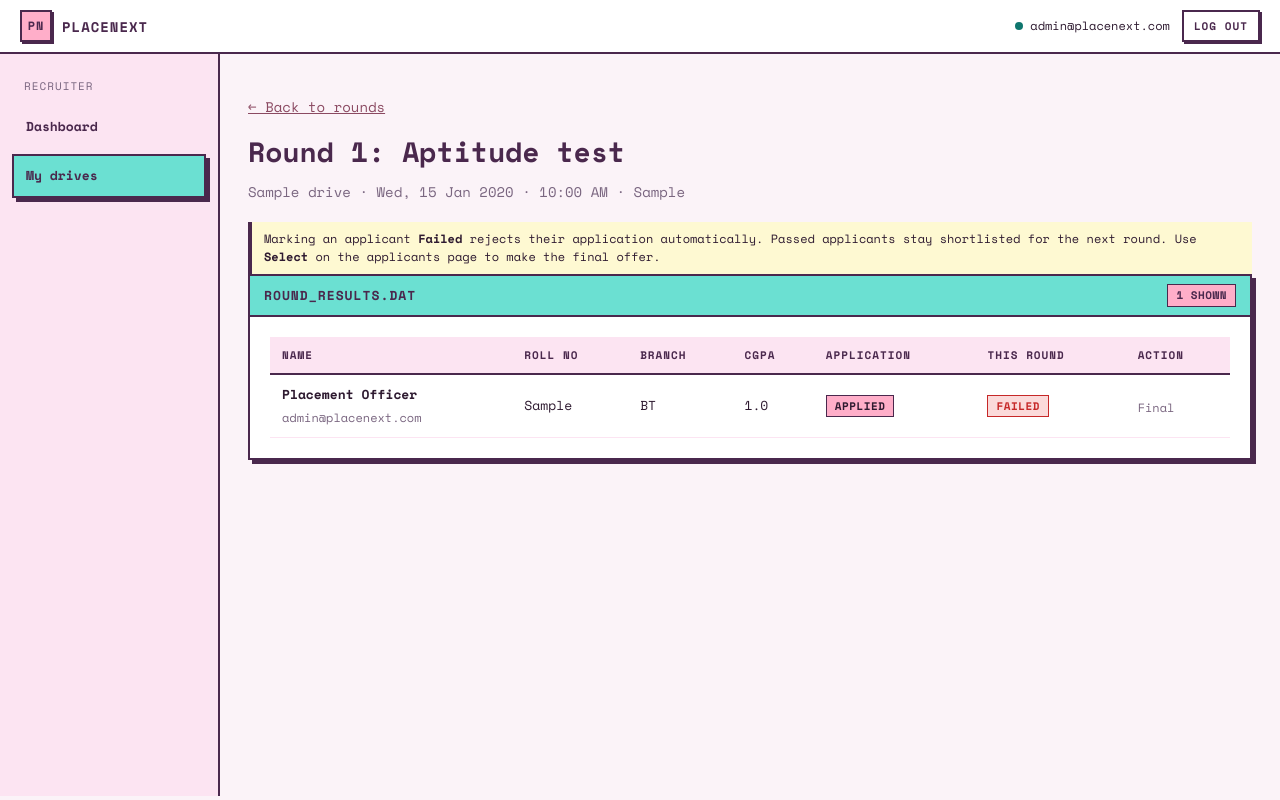
After one commit to 1ow1atency/placenext, a Spring Boot app: page /recruiter/drives/1/rounds/1/results in a window 1280 px wide. The commit adds this page. Run offline with Spring Boot 4, Linux system fonts and the light colour scheme; a user stored in the database is signed in; tables that the repository leaves empty hold one stand-in row (values such as "Sample post"); some of the project's set-up classes (security, data sources, template engines, error pages and the like) are left out, and stand-ins take their place.

Commit message:
Step 12: record round results with auto-reject on fail

```diff
--- /dev/null
+++ b/src/main/java/com/placenext/placenext/controller/RecruiterResultController.java
@@ -0,0 +1,126 @@
+package com.placenext.placenext.controller;
+
+import com.placenext.placenext.model.Application;
+import com.placenext.placenext.model.ApplicationStatus;
+import com.placenext.placenext.model.Drive;
+import com.placenext.placenext.model.DriveStatus;
+import com.placenext.placenext.model.RecruiterProfile;
+import com.placenext.placenext.model.Round;
+import com.placenext.placenext.model.RoundOutcome;
+import com.placenext.placenext.model.User;
+import com.placenext.placenext.repository.ApplicationRepository;
+import com.placenext.placenext.repository.RecruiterProfileRepository;
+import com.placenext.placenext.repository.RoundRepository;
+import com.placenext.placenext.repository.UserRepository;
+import com.placenext.placenext.service.DriveService;
+import com.placenext.placenext.service.RoundResultService;
+import org.springframework.security.core.Authentication;
+import org.springframework.stereotype.Controller;
+import org.springframework.ui.Model;
+import org.springframework.web.bind.annotation.GetMapping;
+import org.springframework.web.bind.annotation.PathVariable;
+import org.springframework.web.bind.annotation.PostMapping;
+import org.springframework.web.bind.annotation.RequestMapping;
+import org.springframework.web.bind.annotation.RequestParam;
+import org.springframework.web.servlet.mvc.support.RedirectAttributes;
+
+import java.util.List;
+import java.util.Map;
+
+@Controller
+@RequestMapping("/recruiter/drives/{driveId}/rounds/{roundId}/results")
+public class RecruiterResultController {
+
+    private final UserRepository userRepository;
+    private final RecruiterProfileRepository recruiterProfileRepository;
+    private final DriveService driveService;
+    private final RoundRepository roundRepository;
+    private final ApplicationRepository applicationRepository;
+    private final RoundResultService roundResultService;
+
+    public RecruiterResultController(UserRepository userRepository,
+                                     RecruiterProfileRepository recruiterProfileRepository,
+                                     DriveService driveService,
+                                     RoundRepository roundRepository,
+                                     ApplicationRepository applicationRepository,
+                                     RoundResultService roundResultService) {
+        this.userRepository = userRepository;
+        this.recruiterProfileRepository = recruiterProfileRepository;
+        this.driveService = driveService;
+        this.roundRepository = roundRepository;
+        this.applicationRepository = applicationRepository;
+        this.roundResultService = roundResultService;
+    }
+
+    @GetMapping
+    public String view(@PathVariable("driveId") Long driveId,
+                       @PathVariable("roundId") Long roundId,
+                       Authentication auth, Model model) {
+        Drive drive = ownedDrive(driveId, auth);
+        if (drive == null) return "redirect:/recruiter/drives";
+        Round round = roundOf(drive, roundId);
+        if (round == null) return "redirect:/recruiter/drives/" + driveId + "/rounds";
+
+        Map<Long, RoundOutcome> results = roundResultService.forRound(round);
+
+        // Shortlisted/selected applicants, plus anyone who already has a result in this round.
+        List<Application> applicants = applicationRepository
+                .findByDriveAndStatusNotOrderByAppliedAtDesc(drive, ApplicationStatus.WITHDRAWN)
+                .stream()
+                .filter(a -> a.getStatus() == ApplicationStatus.SHORTLISTED
+                        || a.getStatus() == ApplicationStatus.SELECTED
+                        || results.containsKey(a.getId()))
+                .toList();
+
+        model.addAttribute("drive", drive);
+        model.addAttribute("round", round);
+        model.addAttribute("applicants", applicants);
+        model.addAttribute("results", results);
+        return "recruiter/round-results";
+    }
+
+    @PostMapping("/{applicationId}")
+    public String record(@PathVariable("driveId") Long driveId,
+                         @PathVariable("roundId") Long roundId,
+                         @PathVariable("applicationId") Long applicationId,
+                         @RequestParam("outcome") RoundOutcome outcome,
+                         Authentication auth,
+                         RedirectAttributes redirect) {
+        Drive drive = ownedDrive(driveId, auth);
+        if (drive == null) return "redirect:/recruiter/drives";
+        Round round = roundOf(drive, roundId);
+        if (round == null) return "redirect:/recruiter/drives/" + driveId + "/rounds";
+
+        try {
+            roundResultService.record(round, applicationId, outcome);
+            redirect.addFlashAttribute("message",
+                    outcome == RoundOutcome.FAILED
+                            ? "Marked as failed. The application was rejected."
+                            : "Marked as passed.");
+        } catch (RuntimeException e) {
+            redirect.addFlashAttribute("error", e.getMessage());
+        }
+        return "redirect:/recruiter/drives/" + driveId + "/rounds/" + roundId + "/results";
+    }
+
+    private Round roundOf(Drive drive, Long roundId) {
+        Round round = roundRepository.findById(roundId).orElse(null);
+        if (round == null || !round.getDrive().getId().equals(drive.getId())) {
+            return null;
+        }
+        return round;
+    }
+
+    /** Returns the drive only if it is approved and belongs to the logged-in recruiter. */
+    private Drive ownedDrive(Long driveId, Authentication auth) {
+        User user = userRepository.findByEmail(auth.getName()).orElseThrow();
+        RecruiterProfile recruiter = recruiterProfileRepository.findByUser(user).orElse(null);
+        Drive drive = driveService.findById(driveId).orElse(null);
+        if (recruiter == null || drive == null
+                || !drive.getRecruiter().getId().equals(recruiter.getId())
+                || drive.getStatus() != DriveStatus.APPROVED) {
+            return null;
+        }
+        return drive;
+    }
+}
--- a/src/main/resources/static/css/placenext.css
+++ b/src/main/resources/static/css/placenext.css
@@ -230,3 +230,11 @@ textarea.input { min-height: 120px; resize: vertical; line-height: 1.5; }
 }
 .round-info { display: flex; flex-direction: column; gap: 2px; font-size: 14px; }
 .round-info strong { font-size: 15px; }
+
+/* ===== Round results (Step 12) ===== */
+.round-result {
+    margin-left: auto;
+    align-self: center;
+    text-align: right;
+    white-space: nowrap;
+}
--- /dev/null
+++ b/src/main/resources/templates/recruiter/round-results.html
@@ -0,0 +1,85 @@
+<!DOCTYPE html>
+<html xmlns:th="http://www.thymeleaf.org">
+<head th:replace="~{fragments :: pageHead('Round results')}"></head>
+<body>
+<header th:replace="~{fragments :: statusbar}"></header>
+<div class="shell">
+    <nav th:replace="~{fragments :: sidenav('drives', 'RECRUITER')}"></nav>
+    <main class="main">
+
+        <p><a th:href="@{/recruiter/drives/{id}/rounds(id=${drive.id})}">← Back to rounds</a></p>
+
+        <div class="page-head">
+            <div class="page-title">
+                <h1 th:text="'Round ' + ${round.roundNo} + ': ' + ${round.type.label}">Round</h1>
+                <p th:text="${drive.title} + ' · ' + ${#temporals.format(round.scheduledAt, 'EEE, dd MMM yyyy · hh:mm a')} + ' · ' + ${round.venue}">Info</p>
+            </div>
+        </div>
+
+        <div class="alert alert-success" th:if="${message}" th:text="${message}">Done</div>
+        <div class="alert alert-error" th:if="${error}" th:text="${error}">Error</div>
+
+        <div class="note">Marking an applicant <strong>Failed</strong> rejects their application automatically. Passed applicants stay shortlisted for the next round. Use <strong>Select</strong> on the applicants page to make the final offer.</div>
+
+        <div class="window">
+            <div class="window-bar mint">
+                <span>ROUND_RESULTS.DAT</span>
+                <span class="badge" th:text="${#lists.size(applicants)} + ' shown'">0 shown</span>
+            </div>
+            <div class="window-body">
+                <div class="empty" th:if="${#lists.isEmpty(applicants)}">
+                    <div class="empty-icon">📭</div>
+                    <strong>No shortlisted applicants yet</strong>
+                    <p>Shortlist applicants first, then record their results here.</p>
+                    <a class="btn btn-mint" th:href="@{/recruiter/drives/{id}/applicants(id=${drive.id})}">Go to applicants</a>
+                </div>
+
+                <div class="table-wrap" th:unless="${#lists.isEmpty(applicants)}">
+                    <table class="table">
+                        <thead>
+                        <tr>
+                            <th>Name</th><th>Roll no</th><th>Branch</th><th>CGPA</th>
+                            <th>Application</th><th>This round</th><th>Action</th>
+                        </tr>
+                        </thead>
+                        <tbody>
+                        <tr th:each="a : ${applicants}">
+                            <td>
+                                <strong th:text="${a.student.user.fullName}">Name</strong><br>
+                                <span class="hint" th:text="${a.student.user.email}">email</span>
+                            </td>
+                            <td th:text="${a.student.rollNo}">Roll</td>
+                            <td th:text="${a.student.branch.name()}">CSE</td>
+                            <td th:text="${a.student.cgpa}">8.0</td>
+                            <td><span class="badge" th:classappend="'status-' + ${a.status}" th:text="${a.status.label}">Status</span></td>
+                            <td>
+                                <span class="badge status-SELECTED"
+                                      th:if="${results.containsKey(a.id) and results.get(a.id).name() == 'PASSED'}">Passed</span>
+                                <span class="badge status-REJECTED"
+                                      th:if="${results.containsKey(a.id) and results.get(a.id).name() == 'FAILED'}">Failed</span>
+                                <span class="hint" th:unless="${results.containsKey(a.id)}">Pending</span>
+                            </td>
+                            <td>
+                                <div class="inline-form" th:if="${a.status.name() == 'SHORTLISTED'}">
+                                    <form th:action="@{/recruiter/drives/{d}/rounds/{r}/results/{a}(d=${drive.id}, r=${round.id}, a=${a.id})}" method="post" class="inline-form">
+                                        <input type="hidden" name="outcome" value="PASSED">
+                                        <button type="submit" class="btn btn-sm btn-mint">Pass</button>
+                                    </form>
+                                    <form th:action="@{/recruiter/drives/{d}/rounds/{r}/results/{a}(d=${drive.id}, r=${round.id}, a=${a.id})}" method="post" class="inline-form">
+                                        <input type="hidden" name="outcome" value="FAILED">
+                                        <button type="submit" class="btn btn-sm btn-danger">Fail</button>
+                                    </form>
+                                </div>
+                                <span class="hint" th:unless="${a.status.name() == 'SHORTLISTED'}">Final</span>
+                            </td>
+                        </tr>
+                        </tbody>
+                    </table>
+                </div>
+            </div>
+        </div>
+
+    </main>
+</div>
+</body>
+</html>
--- a/src/main/resources/templates/recruiter/rounds.html
+++ b/src/main/resources/templates/recruiter/rounds.html
@@ -45,6 +45,8 @@
                         <p class="pre-wrap" style="font-size:13px; margin:10px 0 0" th:if="${r.instructions != null}"
                            th:text="${r.instructions}">Instructions</p>
                         <div class="form-actions">
+                            <a class="btn btn-sm btn-yellow"
+                               th:href="@{/recruiter/drives/{d}/rounds/{r}/results(d=${drive.id}, r=${r.id})}">Results</a>
                             <form th:action="@{/recruiter/drives/{d}/rounds/{r}/delete(d=${drive.id}, r=${r.id})}" method="post" class="inline-form">
                                 <button type="submit" class="btn btn-sm btn-danger">Delete</button>
                             </form>
```
Also changed, not shown: src/main/java/com/placenext/placenext/controller/StudentApplicationController.java (+6 -1 lines), src/main/java/com/placenext/placenext/model/RoundOutcome.java (added, +16 -0 lines), src/main/java/com/placenext/placenext/model/RoundResult.java (added, +47 -0 lines), src/main/java/com/placenext/placenext/repository/RoundResultRepository.java (added, +20 -0 lines), src/main/java/com/placenext/placenext/service/RoundResultService.java (added, +85 -0 lines), src/main/java/com/placenext/placenext/service/RoundService.java (+5 -2 lines), src/main/resources/templates/student/applications.html (+9 -2 lines).
